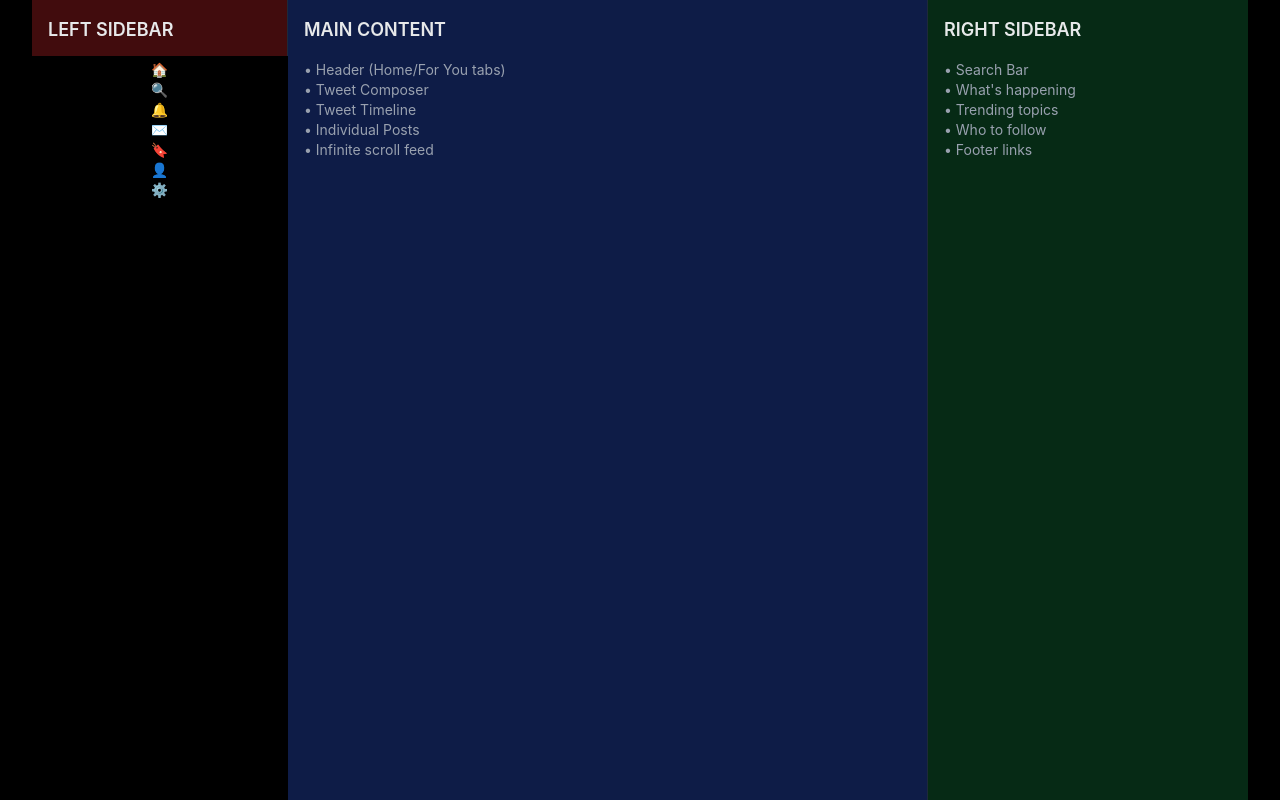
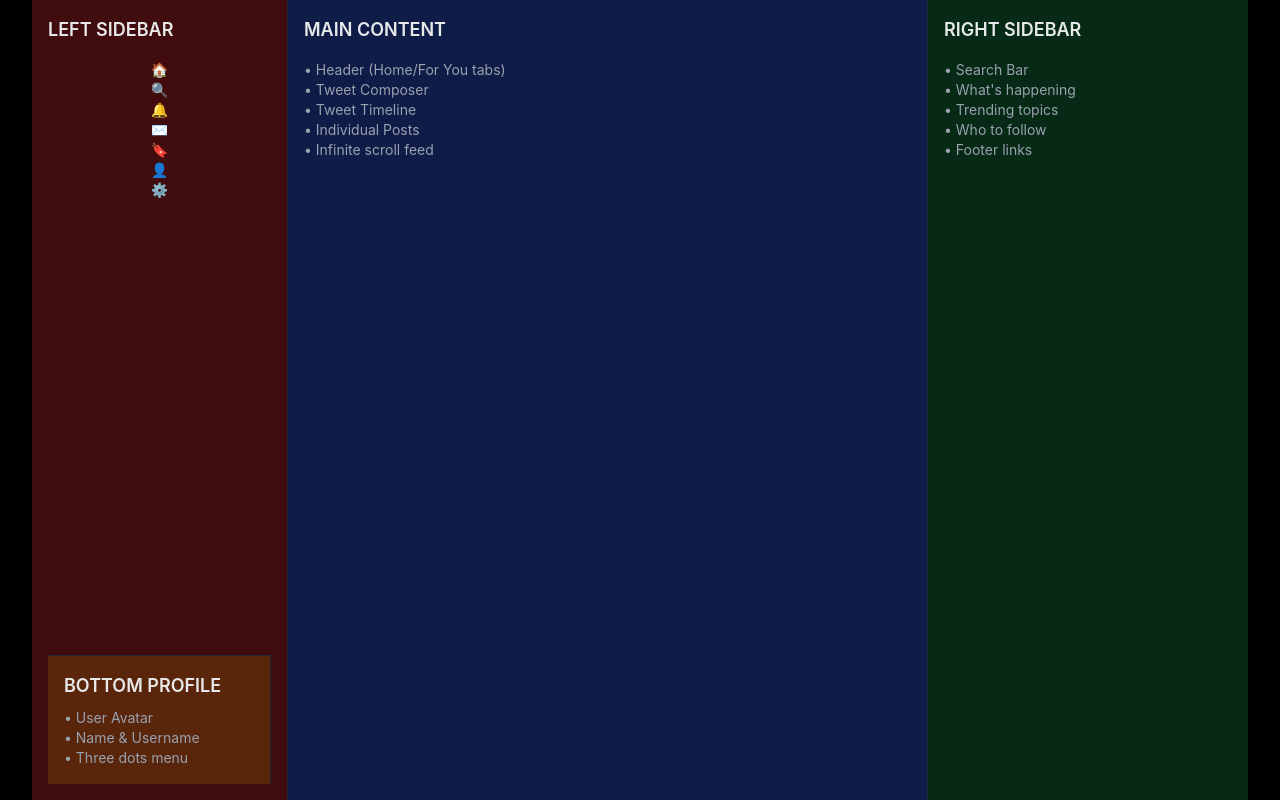
Before and after one commit to tanvibhakta/llm-toys, a Next.js app: page /hellsite in a window 1280 px wide. Built offline with nearby package versions, Linux system fonts and the light colour scheme.

Commit message:
css to tailwind classes, add bottom profile

```diff
--- a/src/app/globals.css
+++ b/src/app/globals.css
@@ -12,35 +12,3 @@
   --breakpoint-desktop: 61.875rem;
   --breakpoint-desktop-large: 79.0625rem;
 }
-
-.grid-main {
-  width: 40rem;
-  overflow-y: scroll;
-}
-
-.grid-right-sidebar {
-  width: 320px; /* Full right sidebar width */
-}
-
-.grid-bottom-profile {
-  grid-area: bottom-profile;
-}
-
-/* Tablet Layout - Below 990px: Right sidebar minimized */
-@media (max-width: 989px) {
-  .grid-right-sidebar {
-    display: none; /* Right sidebar completely hidden */
-  }
-}
-
-/* Mobile Layout - Below 500px */
-@media (max-width: 499px) {
-  .grid-main {
-    max-width: 100%;
-    padding: 0 1rem;
-  }
-
-  .grid-bottom-profile {
-    display: none;
-  }
-}
--- a/src/app/hellsite/page.tsx
+++ b/src/app/hellsite/page.tsx
@@ -1,7 +1,6 @@
 import LeftSidebar from '@/components/business/LeftSidebar';
 import MainFeed from '@/components/business/MainFeed';
 import RightSidebar from '@/components/business/RightSidebar';
-// import BottomProfile from "@/components/business/BottomProfile";
 
 export default function Hellsite() {
   return (
@@ -9,7 +8,6 @@ export default function Hellsite() {
       <LeftSidebar />
       <MainFeed />
       <RightSidebar />
-      {/* <BottomProfile /> */}
     </div>
   );
 }
--- a/src/components/business/BottomProfile.tsx
+++ b/src/components/business/BottomProfile.tsx
@@ -1,18 +1,18 @@
 export default function BottomProfile() {
   return (
-    <div className="grid-bottom-profile bg-yellow-900/50 p-4 border-r border-gray-800 border-t max-[499px]:hidden">
-      <div className="text-white font-semibold mb-2 text-lg min-[1265px]:text-left max-[1264px]:text-center">
-        <span className="min-[1265px]:inline hidden">BOTTOM PROFILE</span>
-        <span className="min-[1265px]:hidden">👤</span>
+    <div className="hidden tablet:block bg-yellow-900/50 p-4 border-r border-gray-800 border-t">
+      <div className="text-white font-semibold mb-2 text-lg desktop:text-left text-center">
+        <span className="desktop:inline hidden">BOTTOM PROFILE</span>
+        <span className="desktop:hidden">👤</span>
       </div>
       <div className="text-gray-400 text-sm">
-        <div className="min-[1265px]:block hidden">
+        <div className="desktop:block hidden">
           • User Avatar
           <br />
           • Name & Username
           <br />• Three dots menu
         </div>
-        <div className="min-[1265px]:hidden block text-center">Profile</div>
+        <div className="desktop:hidden block text-center">Profile</div>
       </div>
     </div>
   );
--- a/src/components/business/LeftSidebar.tsx
+++ b/src/components/business/LeftSidebar.tsx
@@ -1,11 +1,14 @@
+import BottomProfile from './BottomProfile';
+
 export default function LeftSidebar() {
   return (
-    <aside className="h-14 w-full min-w-17 sticky bottom-0 tablet:w-64 tablet:max-w-64 bg-red-900/50 border-r border-gray-800 p-4 flex flex-col">
+    <aside className="h-14 tablet:h-auto w-full min-w-17 sticky bottom-0 tablet:w-64 tablet:max-w-64 bg-red-900/50 border-r border-gray-800 p-4 flex flex-col justify-between">
+      <div className="flex flex-col">
         <div className="tablet:inline hidden text-white font-semibold mb-4 text-lg tablet:text-left text-center">
           <span className="">LEFT SIDEBAR</span>
           <span className="desktop:hidden">🐦</span>
         </div>
-      <div className="text-gray-400 text-sm">
+        <div className="text-gray-400 text-sm flex-1">
           <div className="hidden tablet:flex flex-col justify-around items-center h-full">
             <div>🏠</div>
             <div>🔍</div>
@@ -23,6 +26,8 @@ export default function LeftSidebar() {
             <div>👤</div>
           </div>
         </div>
+      </div>
+      <BottomProfile />
     </aside>
   );
 }
--- a/src/components/business/MainFeed.tsx
+++ b/src/components/business/MainFeed.tsx
@@ -1,7 +1,7 @@
 export default function MainFeed() {
   return (
-    <main className="grid-main bg-blue-900/50 border-r border-gray-800 min-h-screen">
-      <div className="p-4">
+    <main className="w-160 max-w-160 overflow-y-scroll bg-blue-900/50 border-r border-gray-800 min-h-screen">
+      <div className="px-4 tablet:p-4">
         <div className="text-white font-semibold mb-4 text-lg">
           MAIN CONTENT
         </div>
--- a/src/components/business/RightSidebar.tsx
+++ b/src/components/business/RightSidebar.tsx
@@ -1,6 +1,6 @@
 export default function RightSidebar() {
   return (
-    <aside className="grid-right-sidebar bg-green-900/50 p-4 max-[989px]:hidden">
+    <aside className="hidden desktop:block w-80 bg-green-900/50 p-4">
       <div className="text-white font-semibold mb-4 text-lg">RIGHT SIDEBAR</div>
       <div className="text-gray-400 text-sm">
         • Search Bar
```
Lines whose indentation alone changed are shown as unchanged.
